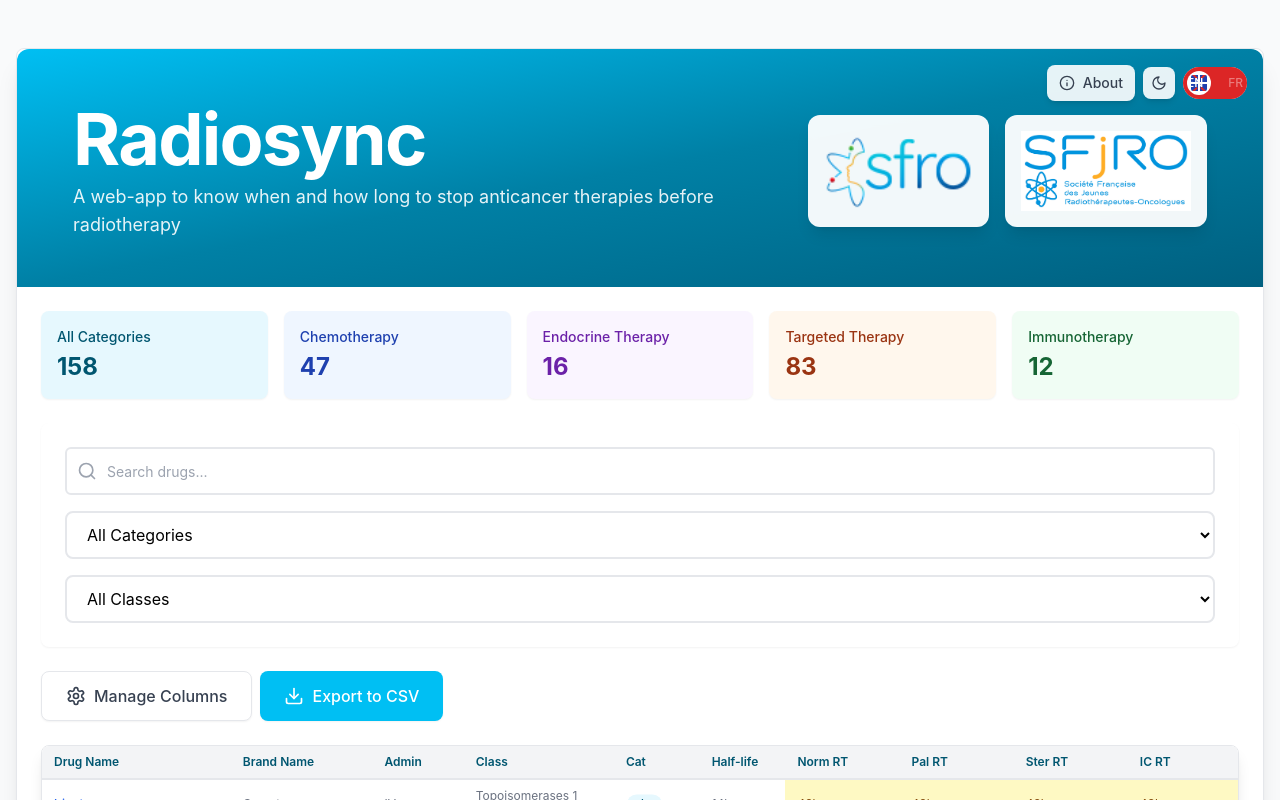
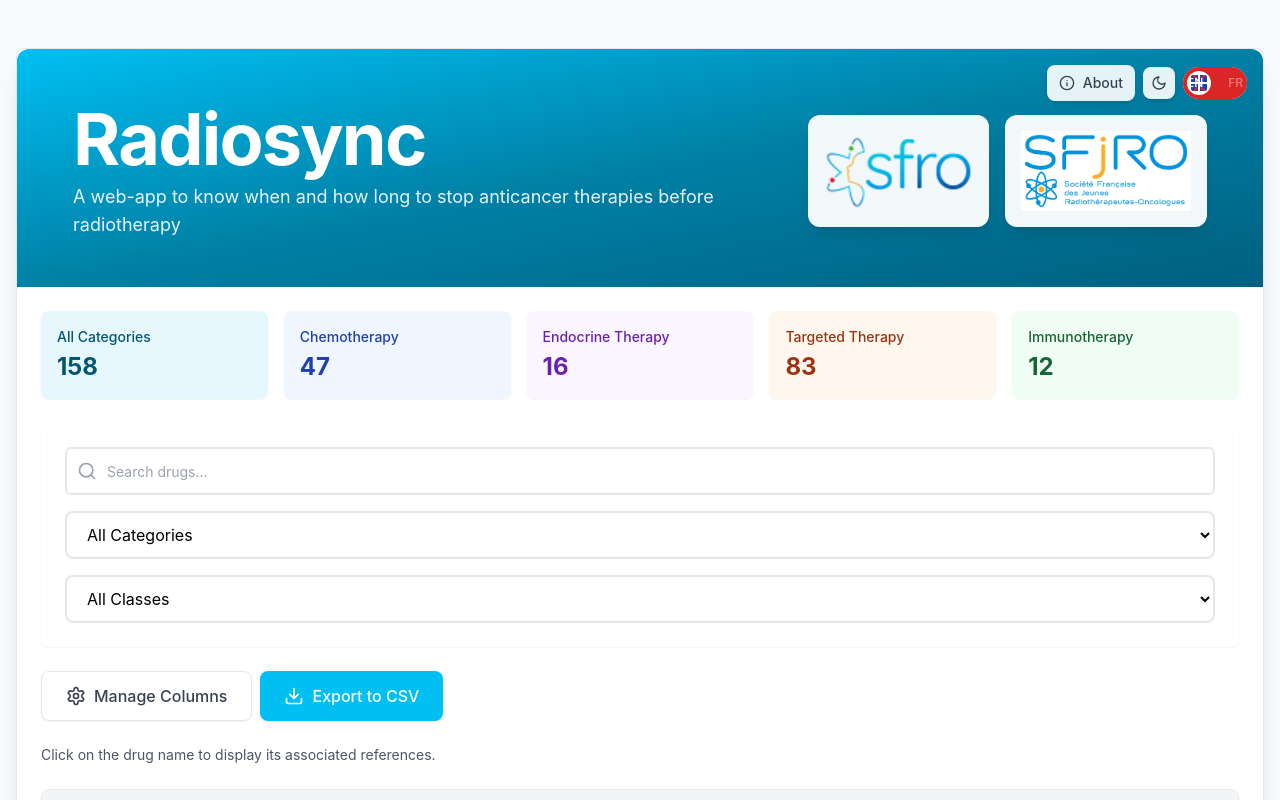
Before and after one commit to thomleroy/drug-radiotherapy-explorer, a React (Create React App) app: page / in a window 1280 px wide. Shown: the top 800 px of the page. Built offline with nearby package versions, Linux system fonts and the light colour scheme.

Commit message:
Update DrugExplorer.js

```diff
--- a/src/components/DrugExplorer.js
+++ b/src/components/DrugExplorer.js
@@ -160,6 +160,7 @@
     title: "Drug & Radiotherapy Explorer",
     subtitle: "Explore drug interactions with radiotherapy treatments",
     search: "Search by name, INN, or brand name...",
+    tableHint: "Click on the drug name to display its associated references.",
     categories: {
       all: "All Categories",
       chemotherapy: "Chemotherapy",
@@ -259,6 +260,7 @@
   fr: {
     title: "Explorateur Médicaments & Radiothérapie",
     subtitle: "Explorez les interactions des médicaments avec les traitements de radiothérapie",
+    tableHint: "Cliquez sur le nom de la molécule pour afficher les références associées.",
     search: "Rechercher par nom, DCI ou nom commercial...",
     categories: {
       all: "Toutes les Catégories",
@@ -1467,6 +1469,9 @@
                     {t('buttons.manageColumns')}
                   </motion.button>
                 )}
+{/* Hint: click to view references */}
+
+
 
                 {/* Export CSV button */}
                 <motion.button
@@ -1480,7 +1485,9 @@
                 </motion.button>
               </div>
             </div>
-
+<div className={`text-sm mb-2 ${state.isDarkMode ? 'text-gray-300' : 'text-gray-600'}`}>
+  {t('tableHint')}
+</div>
             {/* Results */}
             <AnimatePresence mode="wait">
               {isMobileView ? (
@@ -1512,6 +1519,8 @@
                   )}
                 </motion.div>
               ) : (
+
+
                 <motion.div
                   key="desktop-view"
                   initial={{ opacity: 0 }}
```
